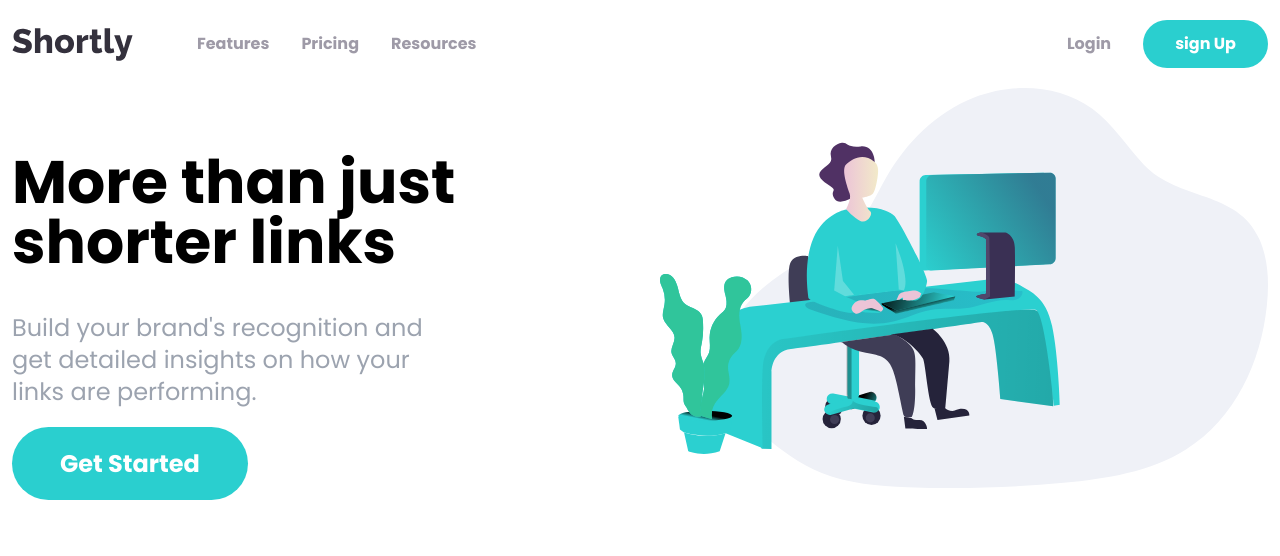
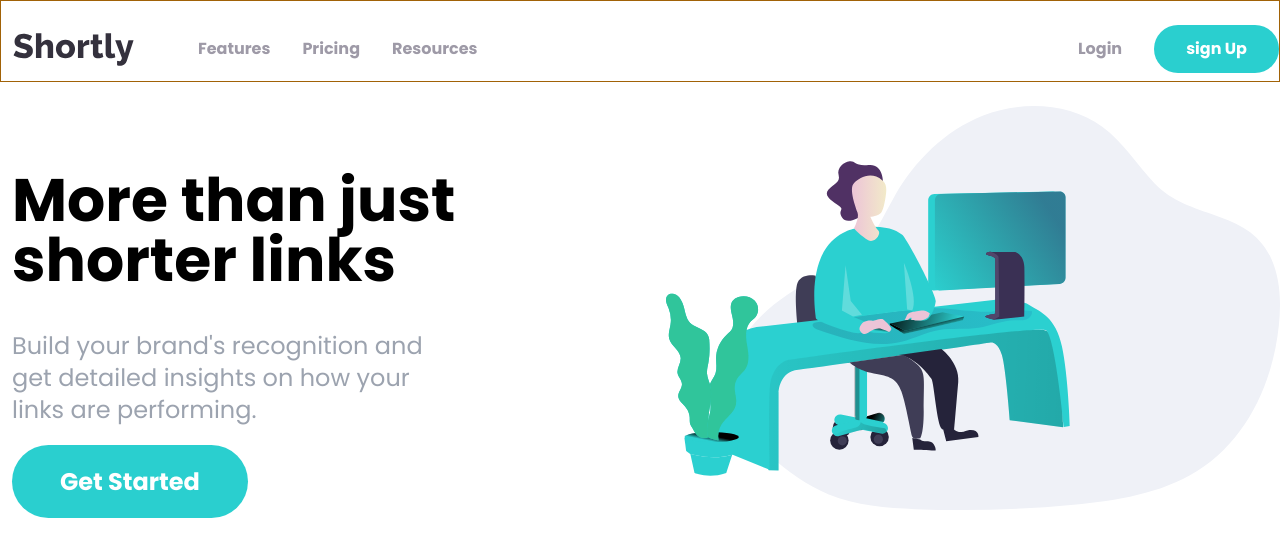
Before and after one commit to syedfaheem27/shortly-website, a plain HTML site: page src/index.html in a window 1280 px wide. Drawn offline with Linux system fonts and the light colour scheme.

Commit message:
Change padding of the Nav bar and the heroes section

```diff
--- a/src/index.html
+++ b/src/index.html
@@ -21,7 +21,7 @@
   <body>
     <!-- The Nav Container -->
     <nav
-      class="relative flex justify-between items-center container mx-auto px-3 pt-5"
+      class="relative flex justify-between items-center container mx-auto pt-6 pl-3 pb-2 border border-yellow-700"
     >
       <!-- The Nav-Items-->
       <!-- Item-1 -->
@@ -69,7 +69,7 @@
       <!-- @Todo Hamburger -->
     </nav>
     <!-- The Hero section -->
-    <section id="hero" class="px-3 pt-5">
+    <section id="hero" class="pt-6 pl-3 pb-2">
       <!-- The cointainer -->
       <div
         class="container mx-auto flex flex-col justify-between gap-y-10 lg:flex-row-reverse lg:gap-x-10"
```
Also changed, not shown: src/css/style.css.
